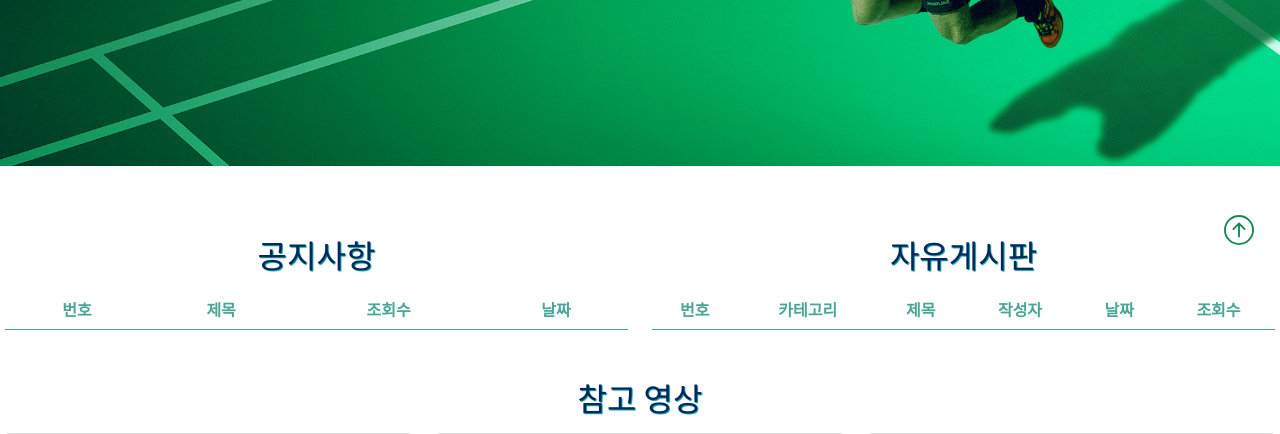
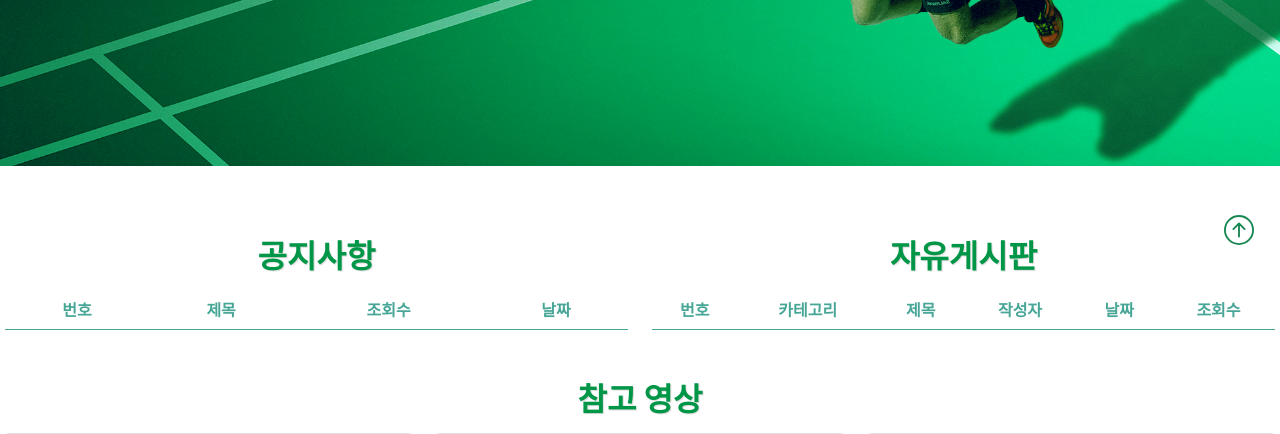
Before and after one commit to Jellyfish-yeho/FinalProject_05, a Java web app: page / in a window 1280 px wide. Shown: the part 550-984 px from the top of the page. Run offline with Spring Boot 4, a stand-in JSP engine, Linux system fonts and the light colour scheme; data that the repository does not hold is empty; the project's own start-up code is not run, and a stand-in starts its controllers and pages.

Commit message:
home 색상

```diff
--- a/Final_Project_05/src/main/webapp/WEB-INF/views/home.jsp
+++ b/Final_Project_05/src/main/webapp/WEB-INF/views/home.jsp
@@ -89,7 +89,7 @@
 	<div class="container-fluid mt-5" style="margin:0 auto; padding:5px;">
 	<div class="row">
 		<div class="col">
-			<h2 class="text-center my-3" style="color:rgb(2,38,94);text-shadow:1px 1px 1px rgb(1,148,148);">공지사항</h2>
+			<h2 class="text-center my-3" style="color:#009647;text-shadow:1px 1px 1px #D9D9D9; font-weight:bold;">공지사항</h2>
 		    <table class="table table-hover text-center">
 		      <thead>
 		         <tr>
@@ -117,7 +117,7 @@
 		     </table>
 		</div>
 		<div class="col">
-			<h2 class="text-center my-3" style="color:rgb(2,38,94);text-shadow:1px 1px 1px rgb(1,148,148);">자유게시판</h2>
+			<h2 class="text-center my-3" style="color:#009647;text-shadow:1px 1px 1px #D9D9D9; font-weight:bold;">자유게시판</h2>
 			<table class="table table-hover text-center">
 		      <thead>
 		         <tr>
@@ -138,7 +138,7 @@
 	</div>
 
 	<div class="row pt-3">
-		<h2 class="text-center my-3" style="color:rgb(2,38,94);text-shadow:1px 1px 1px rgb(1,148,148);">참고 영상</h2>
+		<h2 class="text-center my-3" style="color:#009647;text-shadow:1px 1px 1px #D9D9D9; font-weight:bold;" >참고 영상</h2>
 		<div class="col">
 			<div class="card text-center">
                  <iframe height="235" src="https://www.youtube.com/embed/TdeBlsehb6g" title="YouTube video player" frameborder="0" allow="accelerometer; autoplay; clipboard-write; encrypted-media; gyroscope; picture-in-picture" allowfullscreen></iframe>
@@ -179,7 +179,7 @@
 
 	<%-- 갤러리  --%>
 	<div class="row pt-3 text-center vertical">
-	<h2 class="text-center my-3" style="color:rgb(2,38,94);text-shadow:1px 1px 1px rgb(1,148,148);">갤러리</h2>
+	<h2 class="text-center my-3" style="color:#009647;text-shadow:1px 1px 1px #D9D9D9;font-weight:bold; ">갤러리</h2>
 		<div class="col-lg-12 col-xs-12">
 			<span class="col-lg-1" style="float:none; margin:0 auto;">
 				<img class="p-2" src="<%=request.getContextPath()%>/images/shuttlecock_main.png" width="50" height="50"/>
```
